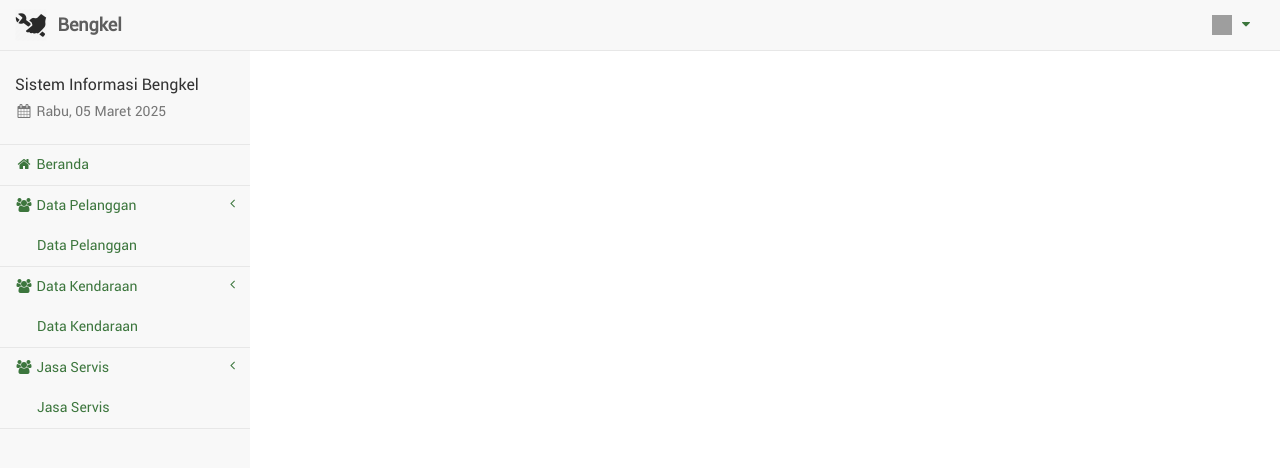
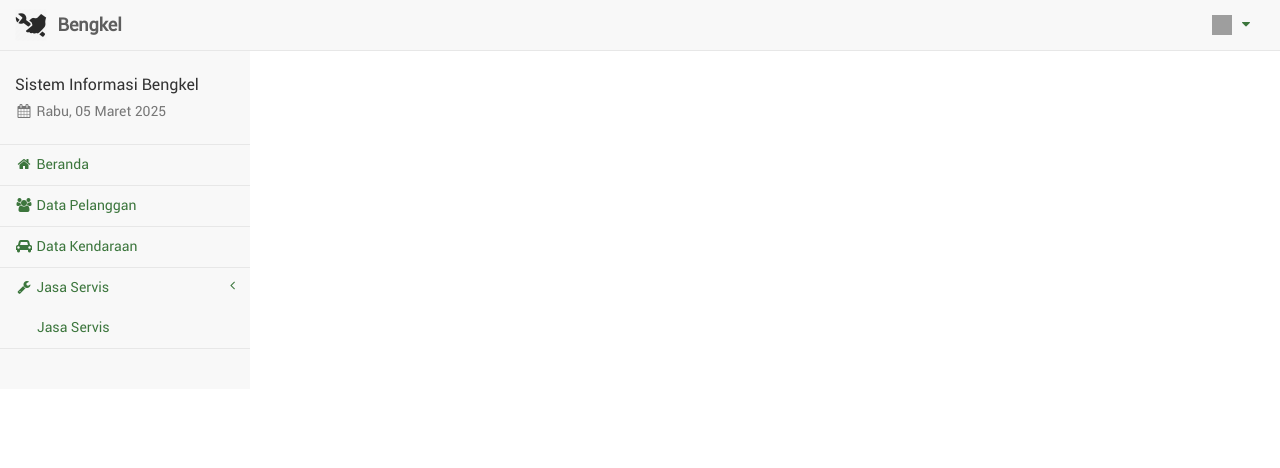
Before and after one commit to iyasmzn/pakustad_bengkel, a PHP site: page /kasir/layout_top.php in a window 1280 px wide. Shown: the top 468 px of the page. Run offline with PHP 8.4, Linux system fonts and the light colour scheme; data that the repository does not hold is empty; grey boxes are pictures that could not be loaded.

Commit message:
`Refactor index.php and layout_top.php to add filter by id_karyawan and update menu links`

```diff
--- a/sibengkel/kasir/layout_top.php
+++ b/sibengkel/kasir/layout_top.php
@@ -105,41 +105,19 @@ $tahun = date("Y");
 						} else {
 							echo '<li><a href="index.php"><i class="fa fa-home fa-fw"></i>&nbsp;Beranda</a></li>';
 						}
-						if (isset($menuparent) && $menuparent == "konsumen") {
-							echo '<li class="active">';
+						// pelanggan
+						if ($pagedesc == "Data Pelanggan") {
+							echo '<li><a href="konsumen.php" class="active"><i class="fa fa-users fa-fw"></i>&nbsp;Data Pelanggan</a></li>';
 						} else {
-							echo '<li>';
+							echo '<li><a href="konsumen.php"><i class="fa fa-users fa-fw"></i>&nbsp;Data Pelanggan</a></li>';
+						}
+						// kendaraan
+						if ($pagedesc == "Data Kendaraan") {
+							echo '<li><a href="kendaraan.php" class="active"><i class="fa fa-car fa-fw"></i>&nbsp;Data Kendaraan</a></li>';
+						} else {
+							echo '<li><a href="kendaraan.php"><i class="fa fa-car fa-fw"></i>&nbsp;Data Kendaraan</a></li>';
 						}
 						?>
-						<!-- open <li> tag generated with php, see line 155-160 -->
-						<a href="#"><i class="fa fa-group fa-fw"></i>&nbsp;Data Pelanggan<span class="fa arrow"></span></a>
-						<ul class="nav nav-second-level">
-							<?php
-							if ($pagedesc == "Data Konsumen") {
-								echo '<li><a href="konsumen.php" class="active">Data Pelanggan</a></li>';
-							} else {
-								echo '<li><a href="konsumen.php">Data Pelanggan</a></li>';
-							}
-							?>
-						</ul><!-- /.nav-second-level -->
-						<?php
-						if (isset($menuparent) && $menuparent == "kendaraan") {
-							echo '<li class="active">';
-						} else {
-							echo '<li>';
-						}
-						?>
-						<!-- open <li> tag generated with php, see line 155-160 -->
-						<a href="#"><i class="fa fa-group fa-fw"></i>&nbsp;Data Kendaraan<span class="fa arrow"></span></a>
-						<ul class="nav nav-second-level">
-							<?php
-							if ($pagedesc == "Data Kendaraan") {
-								echo '<li><a href="kendaraan.php" class="active">Data Kendaraan</a></li>';
-							} else {
-								echo '<li><a href="kendaraan.php">Data Kendaraan</a></li>';
-							}
-							?>
-						</ul><!-- /.nav-second-level -->
 						<?php
 						if (isset($menuparent) && $menuparent == "jasa_servis") {
 							echo '<li class="active">';
@@ -148,7 +126,7 @@ $tahun = date("Y");
 						}
 						?>
 						<!-- open <li> tag generated with php, see line 155-160 -->
-						<a href="#"><i class="fa fa-group fa-fw"></i>&nbsp;Jasa Servis<span class="fa arrow"></span></a>
+						<a href="#"><i class="fa fa-wrench fa-fw"></i>&nbsp;Jasa Servis<span class="fa arrow"></span></a>
 						<ul class="nav nav-second-level">
 							<?php
 							if ($pagedesc == "Jasa Servis") {
```
Also changed, not shown: sibengkel/kasir/index.php (+4 -4 lines).
